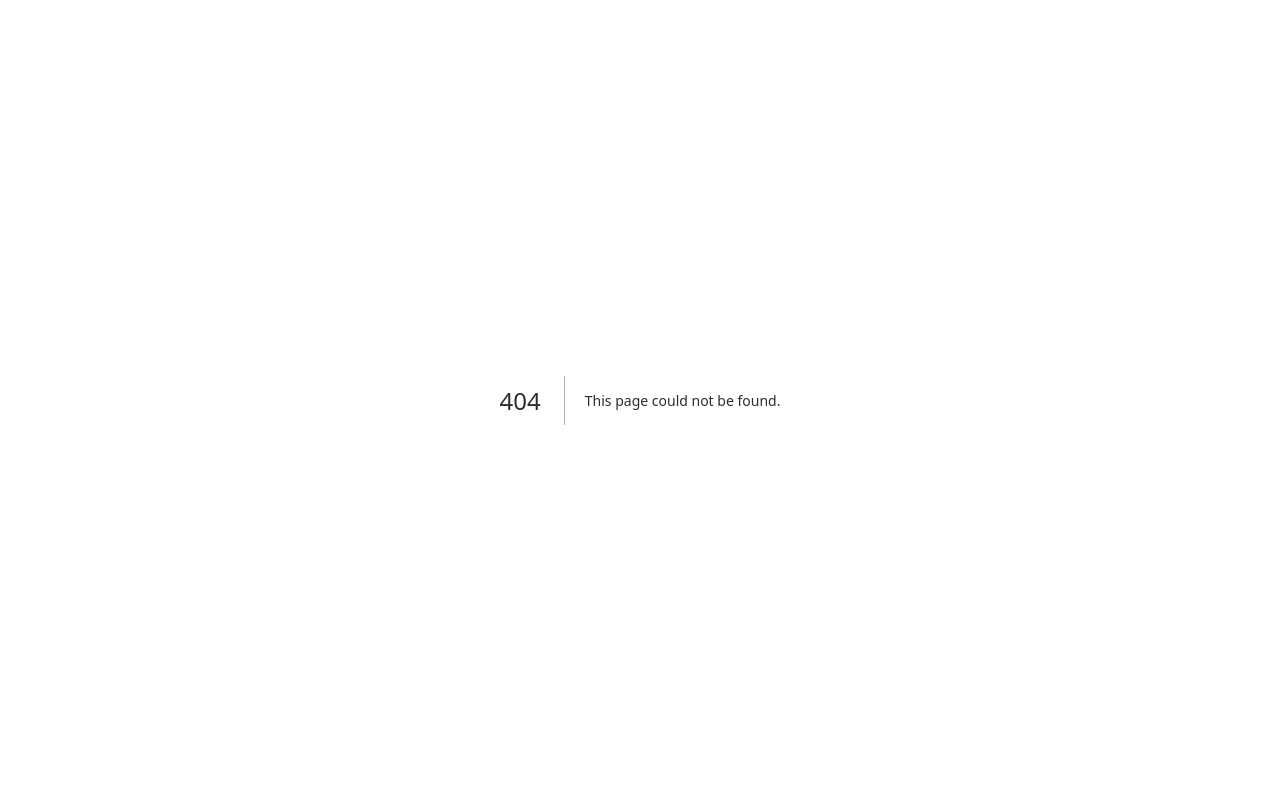
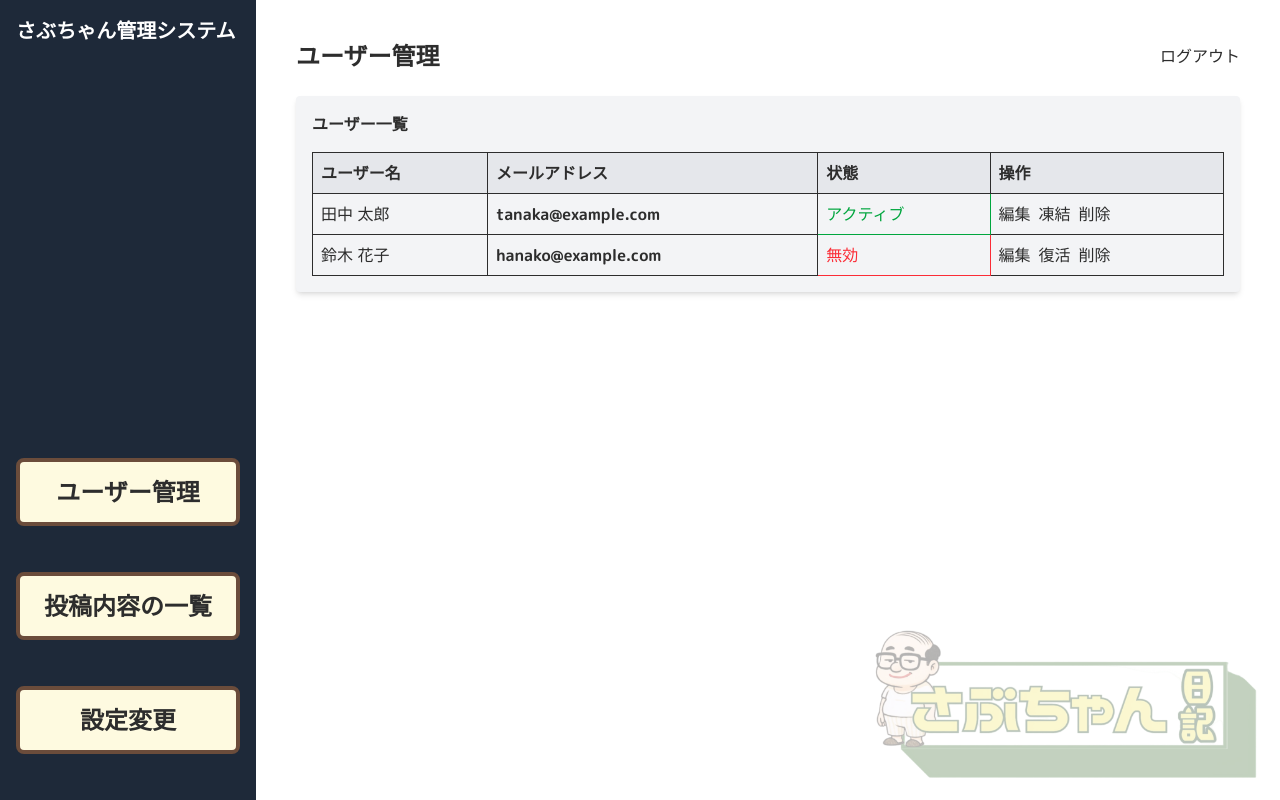
Before and after one commit to 2025SpringTeamA/frontend, a Next.js app: page /admin-home/admin-users in a window 1280 px wide. Before the commit this address had no page. Built offline with nearby package versions, Linux system fonts and the light colour scheme.

Commit message:
管理画面UIのナビゲーション削除と各リンク修正

```diff
--- /dev/null
+++ b/src/app/admin-home/admin-posts/page.tsx
@@ -0,0 +1,71 @@
+"use client";
+
+import { useEffect } from "react";
+import Link from "next/link";
+import "../../../styles/common.css";
+
+export default function PostListPage() {
+  useEffect(() => {
+    document.body.classList.add("washitsu");
+    return () => {
+      document.body.classList.remove("washitsu");
+    };
+  }, []);
+
+  return (
+    <main className="relative flex h-screen w-full">
+      {/* サイドバー */}
+      <aside className="fixed top-0 left-0 h-full w-64 bg-gray-800 text-white p-4 space-y-6 z-10 flex flex-col justify-between">
+        <div>
+          <div className="text-xl font-bold mb-6">さぶちゃん管理システム</div>
+        </div>
+        <div className="flex flex-col gap-4">
+          <Link href="/admin-home/admin-users" className="top-button text-center">ユーザー管理</Link>
+          <Link href="/admin-home/admin-posts" className="top-button text-center">投稿内容の一覧</Link>
+          <Link href="/admin-home/admin-settings" className="top-button text-center">設定変更</Link>
+        </div>
+      </aside>
+
+      {/* メインコンテンツ */}
+      <section className="ml-64 flex-grow bg-white p-10 relative overflow-hidden">
+        <div className="flex justify-between items-center mb-6">
+          <h1 className="text-2xl font-semibold">投稿内容の一覧</h1>
+          <Link href="/" className="text-blue-600 hover:underline">ログアウト</Link>
+        </div>
+
+        <div className="bg-gray-100 p-4 rounded shadow-md mb-6">
+          <h2 className="font-bold mb-4">投稿一覧</h2>
+          <table className="w-full table-auto text-left border">
+            <thead>
+              <tr className="bg-gray-200">
+                <th className="p-2 border">投稿者</th>
+                <th className="p-2 border">内容</th>
+                <th className="p-2 border">投稿日</th>
+              </tr>
+            </thead>
+            <tbody>
+              {/* 仮データ */}
+              <tr>
+                <td className="p-2 border">田中 太郎</td>
+                <td className="p-2 border">こんにちは、これはテスト投稿です！</td>
+                <td className="p-2 border">2025/05/01</td>
+              </tr>
+              <tr>
+                <td className="p-2 border">鈴木 花子</td>
+                <td className="p-2 border">本日は晴天なり☀️</td>
+                <td className="p-2 border">2025/05/02</td>
+              </tr>
+            </tbody>
+          </table>
+        </div>
+
+        {/* アニメーションロゴ */}
+        <img
+          src="/images/sabuchan_logo.png"
+          alt="さぶちゃん日記"
+          className="w-[400px] h-auto absolute bottom-4 right-4 rounded z-0 opacity-30"
+        />
+      </section>
+    </main>
+  );
+}
--- /dev/null
+++ b/src/app/admin-home/admin-users/page.tsx
@@ -0,0 +1,82 @@
+"use client";
+
+import { useEffect } from "react";
+import Link from "next/link";
+import "../../../styles/common.css";
+
+export default function UserManagement() {
+  useEffect(() => {
+    document.body.classList.add("washitsu");
+    return () => {
+      document.body.classList.remove("washitsu");
+    };
+  }, []);
+
+  return (
+    <main className="relative flex h-screen w-full">
+      {/* サイドバー */}
+      <aside className="fixed top-0 left-0 h-full w-64 bg-gray-800 text-white p-4 space-y-6 z-10 flex flex-col justify-between">
+        <div>
+          <div className="text-xl font-bold mb-6">さぶちゃん管理システム</div>
+        </div>
+        <div className="flex flex-col gap-4">
+          <Link href="/admin-home/admin-users" className="top-button text-center">ユーザー管理</Link>
+          <Link href="/admin-home/admin-posts" className="top-button text-center">投稿内容の一覧</Link>
+          <button className="top-button">設定変更</button>
+        </div>
+      </aside>
+
+      {/* メインコンテンツ */}
+      <section className="ml-64 flex-grow bg-white p-10 relative overflow-hidden">
+        <div className="flex justify-between items-center mb-6">
+          <h1 className="text-2xl font-semibold">ユーザー管理</h1>
+          <Link href="/" className="text-blue-600 hover:underline">ログアウト</Link>
+        </div>
+
+        <div className="bg-gray-100 p-4 rounded shadow-md mb-6">
+          <h2 className="font-bold mb-4">ユーザー一覧</h2>
+          <table className="w-full table-auto text-left border">
+            <thead>
+              <tr className="bg-gray-200">
+                <th className="p-2 border">ユーザー名</th>
+                <th className="p-2 border">メールアドレス</th>
+                <th className="p-2 border">状態</th>
+                <th className="p-2 border">操作</th>
+              </tr>
+            </thead>
+            <tbody>
+              {/* 仮のデータを表示（後でAPI連携） */}
+              <tr>
+                <td className="p-2 border">田中 太郎</td>
+                <td className="p-2 border">tanaka@example.com</td>
+                <td className="p-2 border text-green-600">アクティブ</td>
+                <td className="p-2 border space-x-2">
+                  <button className="text-blue-600 hover:underline">編集</button>
+                  <button className="text-yellow-600 hover:underline">凍結</button>
+                  <button className="text-red-600 hover:underline">削除</button>
+                </td>
+              </tr>
+              <tr>
+                <td className="p-2 border">鈴木 花子</td>
+                <td className="p-2 border">hanako@example.com</td>
+                <td className="p-2 border text-red-500">無効</td>
+                <td className="p-2 border space-x-2">
+                  <button className="text-blue-600 hover:underline">編集</button>
+                  <button className="text-green-600 hover:underline">復活</button>
+                  <button className="text-red-600 hover:underline">削除</button>
+                </td>
+              </tr>
+            </tbody>
+          </table>
+        </div>
+
+        {/* アニメーションロゴ */}
+        <img
+          src="/images/sabuchan_logo.png"
+          alt="さぶちゃん日記"
+          className="w-[400px] h-auto absolute bottom-4 right-4 rounded z-0 opacity-30"
+        />
+      </section>
+    </main>
+  );
+}
--- /dev/null
+++ b/src/app/admin-home/page.tsx
@@ -0,0 +1,56 @@
+"use client";
+
+import { useEffect } from "react";
+import Link from "next/link";
+import "../../styles/common.css";
+
+export default function AdminDashboard() {
+  useEffect(() => {
+    document.body.classList.add("washitsu");
+    return () => {
+      document.body.classList.remove("washitsu");
+    };
+  }, []);
+
+  return (
+    <main className="relative flex h-screen w-full">
+      {/* サイドバー */}
+      <aside className="fixed top-0 left-0 h-full w-64 bg-gray-800 text-white p-4 space-y-6 z-10 flex flex-col justify-between">
+        <div>
+          <div className="text-xl font-bold mb-6">さぶちゃん管理システム</div>
+        </div>
+        <div className="flex flex-col gap-4">
+          <Link href="/admin-home/admin-users" className="top-button text-center">ユーザー管理</Link>
+          <Link href="/admin-home/admin-posts" className="top-button text-center">投稿内容の一覧</Link>
+          <button className="top-button">設定変更</button>
+        </div>
+      </aside>
+
+      {/* メインコンテンツ */}
+      <section className="ml-64 flex-grow bg-white p-10 relative overflow-hidden">
+        <div className="flex justify-between items-center mb-6">
+          <h1 className="text-2xl font-semibold">ダッシュボード</h1>
+          <Link href="/" className="text-blue-600 hover:underline">ログアウト</Link>
+        </div>
+
+        <p className="mb-6">こんにちは、admin@example.com さん！</p>
+
+        <div className="bg-gray-100 p-4 rounded shadow-md mb-6">
+          <h2 className="font-bold mb-2">概要</h2>
+          <ul className="list-disc list-inside space-y-1">
+            <li>登録ユーザー数：154人</li>
+            <li>無効化ユーザー数：12人</li>
+            <li>登録済メッセージ数：487件</li>
+          </ul>
+        </div>
+
+        {/* アニメーションロゴ */}
+        <img
+          src="/images/sabuchan_logo.png"
+          alt="さぶちゃん日記"
+          className="w-[400px] h-auto absolute bottom-4 right-4 rounded z-0 opacity-30"
+        />
+      </section>
+    </main>
+  );
+}
--- a/src/app/page.tsx
+++ b/src/app/page.tsx
@@ -21,22 +21,23 @@ export default function Home() {
 
   return (
     <main className="relative flex flex-col items-center justify-center min-h-screen gap-10 overflow-hidden">
-      {/* アニメーション：右上 → 左下 → ロゴ位置 → 膨らんで弾ける */}
+      {/* アニメーション：右上 → 左下で回転＆弾ける */}
       <motion.img
         src="/images/sabuchan.png"
         alt="弾けるさぶちゃん"
         className="w-[200px] h-auto absolute z-0"
-        initial={{ x: 400, y: -400, scale: 1, opacity: 1 }}
+        initial={{ x: 400, y: -400, rotate: 0, scale: 1, opacity: 1 }}
         animate={{
-          x: [400, -400, 0, 0],
-          y: [-400, 400, -100, -100],
-          scale: [1, 1, 1, 2, 0],
+          x: [400, 200, 0, -200, -400],
+          y: [-400, -200, 0, 200, 400],
+          rotate: [0, 90, 180, 270, 360],
+          scale: [1, 1, 1, 1.3, 0],
           opacity: [1, 1, 1, 1, 0],
         }}
         transition={{
-          duration: 6,
+          duration: 3,
           ease: "easeInOut",
-          times: [0, 0.4, 0.7, 0.85, 1],
+          times: [0, 0.25, 0.5, 0.75, 1],
         }}
       />
 
```
